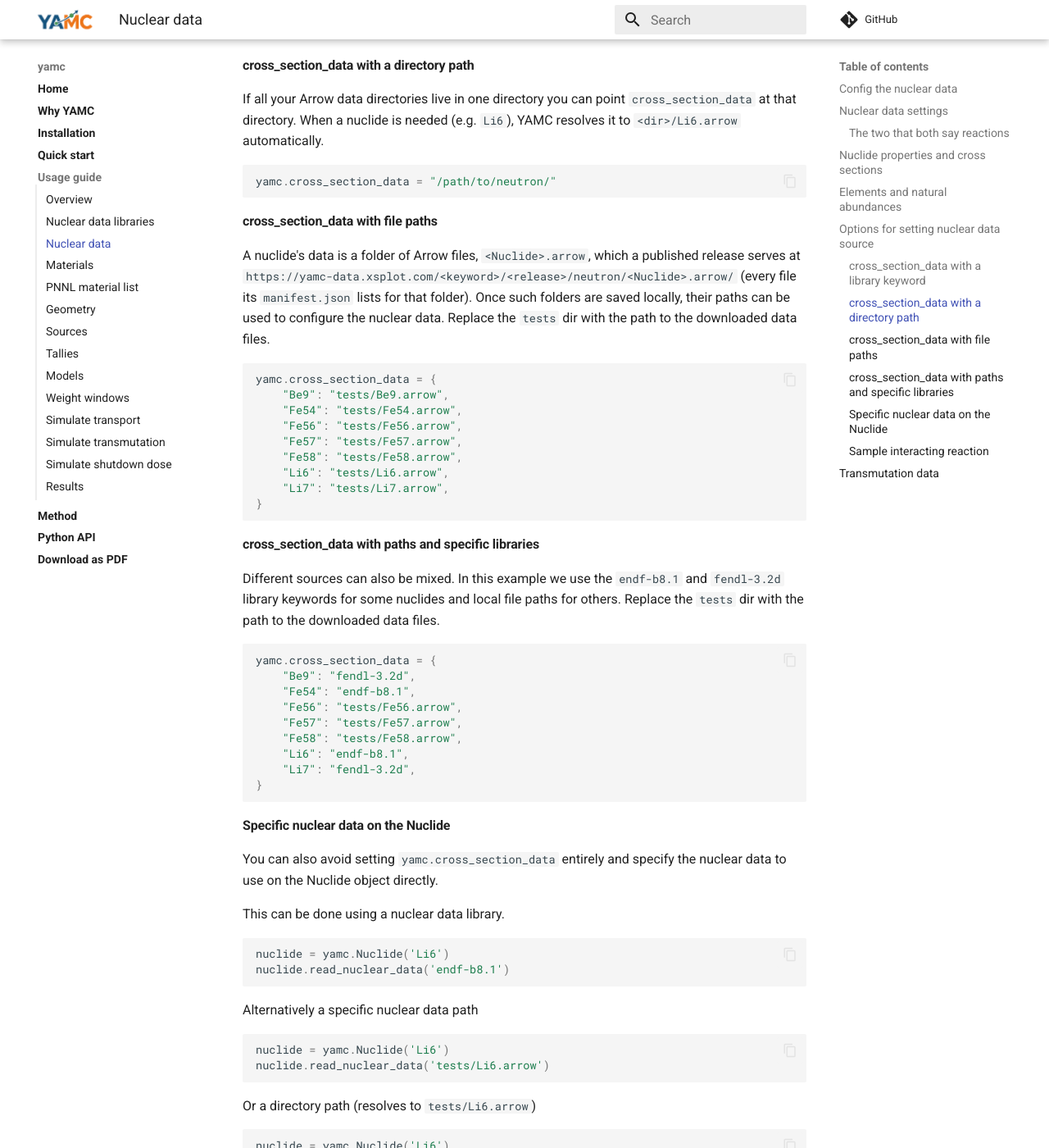
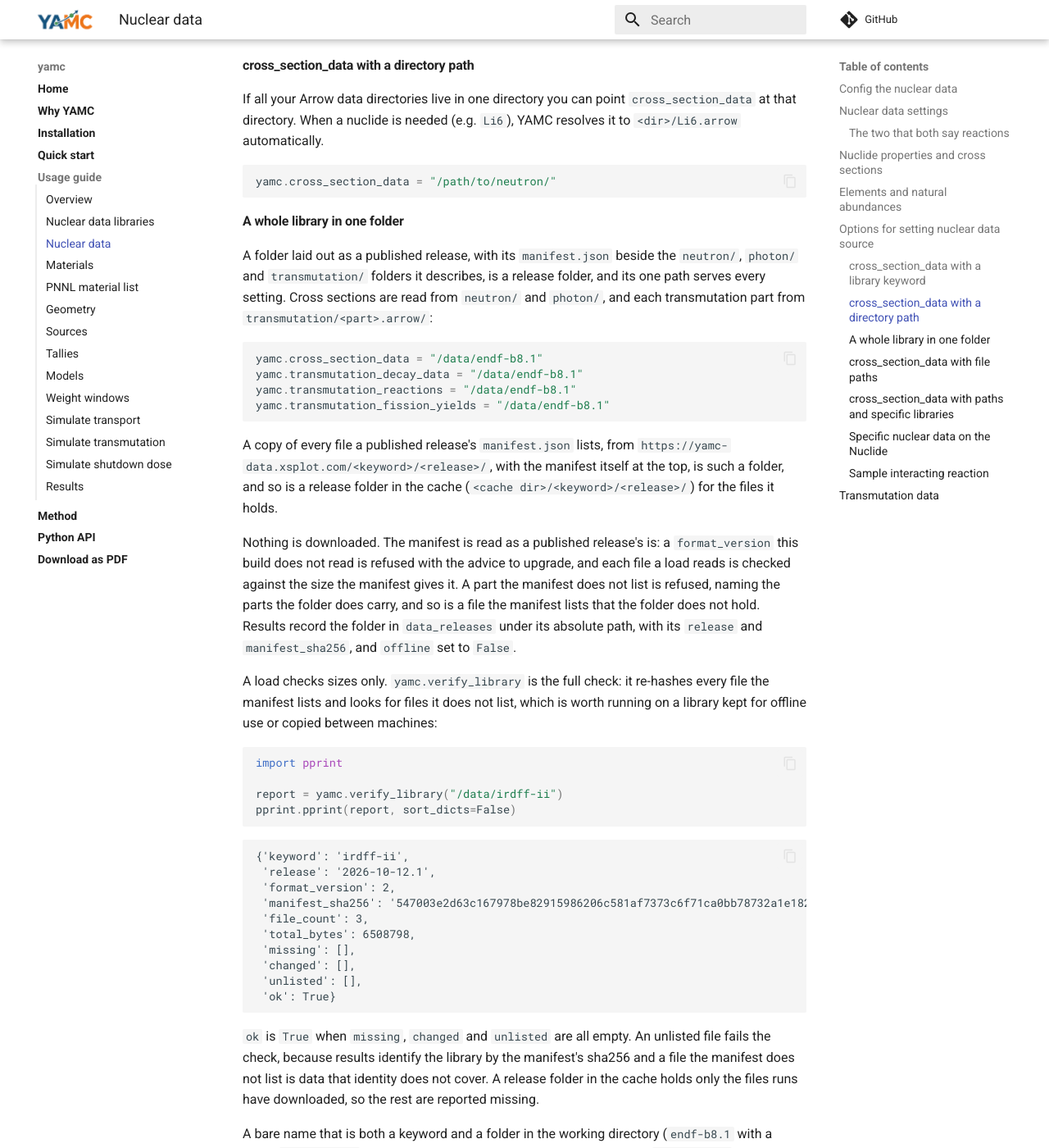
Before and after one commit to fusion-neutronics/yamc, an MkDocs documentation site: the page built from docs/nuclear_data.md, in a window 1280 px wide and 1400 px high, scrolled down 4973 px. Shown: the whole window at 82% size. Built offline with MkDocs 1.6.1 and Material for MkDocs 9.7.7, drawn with Linux system fonts in a browser that asks for light colours; comment, search, counter and statistics services are not loaded; some of the changed text lies outside the part shown.

Commit message:
Document library folders and verify_library
A folder laid out as a published release now serves every data setting
from one path (fusion-neutronics/core#441), and verify_library checks such
a folder against its manifest (fusion-neutronics/core#440). Also note that
a reactions or fission-yields folder without its main file is refused, and
that a bare name that is both a keyword and a local folder is refused.

````diff
--- a/docs/nuclear_data.md
+++ b/docs/nuclear_data.md
@@ -252,6 +252,71 @@ When a nuclide is needed (e.g. `Li6`), YAMC resolves it to `<dir>/Li6.arrow` aut
 yamc.cross_section_data = "/path/to/neutron/"
 ```
 
+#### A whole library in one folder
+
+A folder laid out as a published release, with its ``manifest.json`` beside the
+``neutron/``, ``photon/`` and ``transmutation/`` folders it describes, is a
+release folder, and its one path serves every setting. Cross sections are read
+from ``neutron/`` and ``photon/``, and each transmutation part from
+``transmutation/<part>.arrow/``:
+
+<!-- doctest: skip -->
+```python
+yamc.cross_section_data = "/data/endf-b8.1"
+yamc.transmutation_decay_data = "/data/endf-b8.1"
+yamc.transmutation_reactions = "/data/endf-b8.1"
+yamc.transmutation_fission_yields = "/data/endf-b8.1"
+```
+
+A copy of every file a published release's ``manifest.json`` lists, from
+``https://yamc-data.xsplot.com/<keyword>/<release>/``, with the manifest itself
+at the top, is such a folder, and so is a release folder in the cache
+(``<cache dir>/<keyword>/<release>/``) for the files it holds.
+
+Nothing is downloaded. The manifest is read as a published release's is: a
+``format_version`` this build does not read is refused with the advice to
+upgrade, and each file a load reads is checked against the size the manifest
+gives it. A part the manifest does not list is refused, naming the parts the
+folder does carry, and so is a file the manifest lists that the folder does not
+hold. Results record the folder in ``data_releases`` under its absolute path,
+with its ``release`` and ``manifest_sha256``, and ``offline`` set to ``False``.
+
+A load checks sizes only. ``yamc.verify_library`` is the full check: it
+re-hashes every file the manifest lists and looks for files it does not list,
+which is worth running on a library kept for offline use or copied between
+machines:
+
+<!-- doctest: skip -->
+```python
+import pprint
+
+report = yamc.verify_library("/data/irdff-ii")
+pprint.pprint(report, sort_dicts=False)
+```
+
+```text
+{'keyword': 'irdff-ii',
+ 'release': '2026-10-12.1',
+ 'format_version': 2,
+ 'manifest_sha256': '547003e2d63c167978be82915986206c581af7373c6f71ca0bb78732a1e182c5',
+ 'file_count': 3,
+ 'total_bytes': 6508798,
+ 'missing': [],
+ 'changed': [],
+ 'unlisted': [],
+ 'ok': True}
+```
+
+``ok`` is ``True`` when ``missing``, ``changed`` and ``unlisted`` are all empty.
+An unlisted file fails the check, because results identify the library by the
+manifest's sha256 and a file the manifest does not list is data that identity
+does not cover. A release folder in the cache holds only the files runs have
+downloaded, so the rest are reported missing.
+
+A bare name that is both a keyword and a folder in the working directory
+(``endf-b8.1`` with a folder ``./endf-b8.1`` beside it) is refused rather than
+guessed at. Write ``./endf-b8.1`` or an absolute path to mean the folder.
+
 #### cross_section_data with file paths
 
 A nuclide's data is a folder of Arrow files, ``<Nuclide>.arrow``, which a published release serves at ``https://yamc-data.xsplot.com/<keyword>/<release>/neutron/<Nuclide>.arrow/`` (every file its ``manifest.json`` lists for that folder). Once such folders are saved locally, their paths can be used to configure the nuclear data. Replace the `tests` dir with the path to the downloaded data files.
@@ -344,9 +409,15 @@ yamc.transmutation_branch_ratios  = "tendl-2025"
 yamc.transmutation_reactions      = "tendl-2017"
 
 # A value can also be a path to a local chain directory that holds decay/,
-# reactions/ and fission_yields/ subsection subdirectories:
+# reactions/ and fission_yields/ subsection subdirectories, or to a whole
+# library folder (see "A whole library in one folder" above):
 yamc.transmutation_decay_data = "/path/to/transmutation-endf-b8.1-sfr.arrow"
 ```
+
+A reactions or fission-yields folder must hold its ``reactions.arrow`` or
+``fission_yields.arrow``: one without it is refused, naming the folder, rather
+than read as a network with no reactions or no yields. Set the part to ``False``
+(below) to leave it out.
 
 See [Nuclear data libraries](nuclear_data_libraries.md) for which library provides which subsection. Setting a part to a library that does not publish it fails fast with a message listing that library's available subsections.
 
````
Also changed, not shown: docs/nuclear_data_libraries.md (+4 -1 lines).
